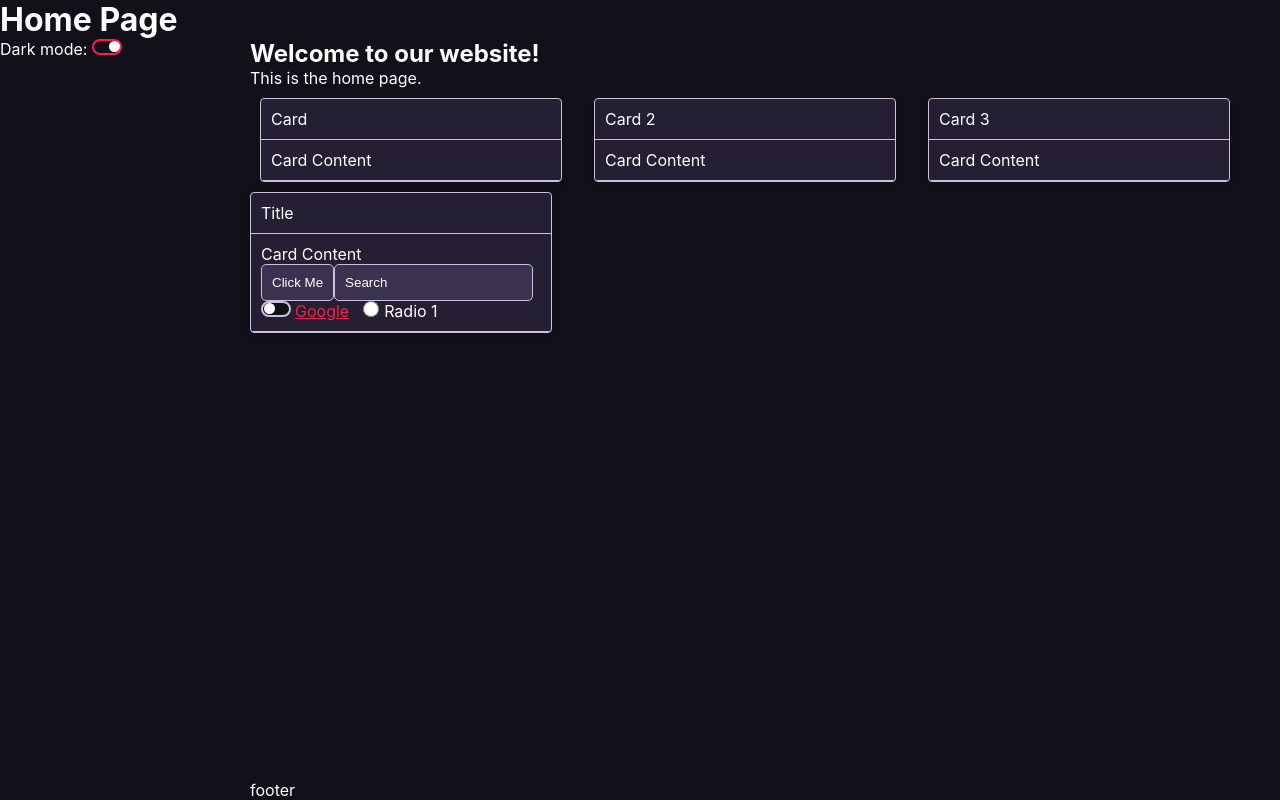
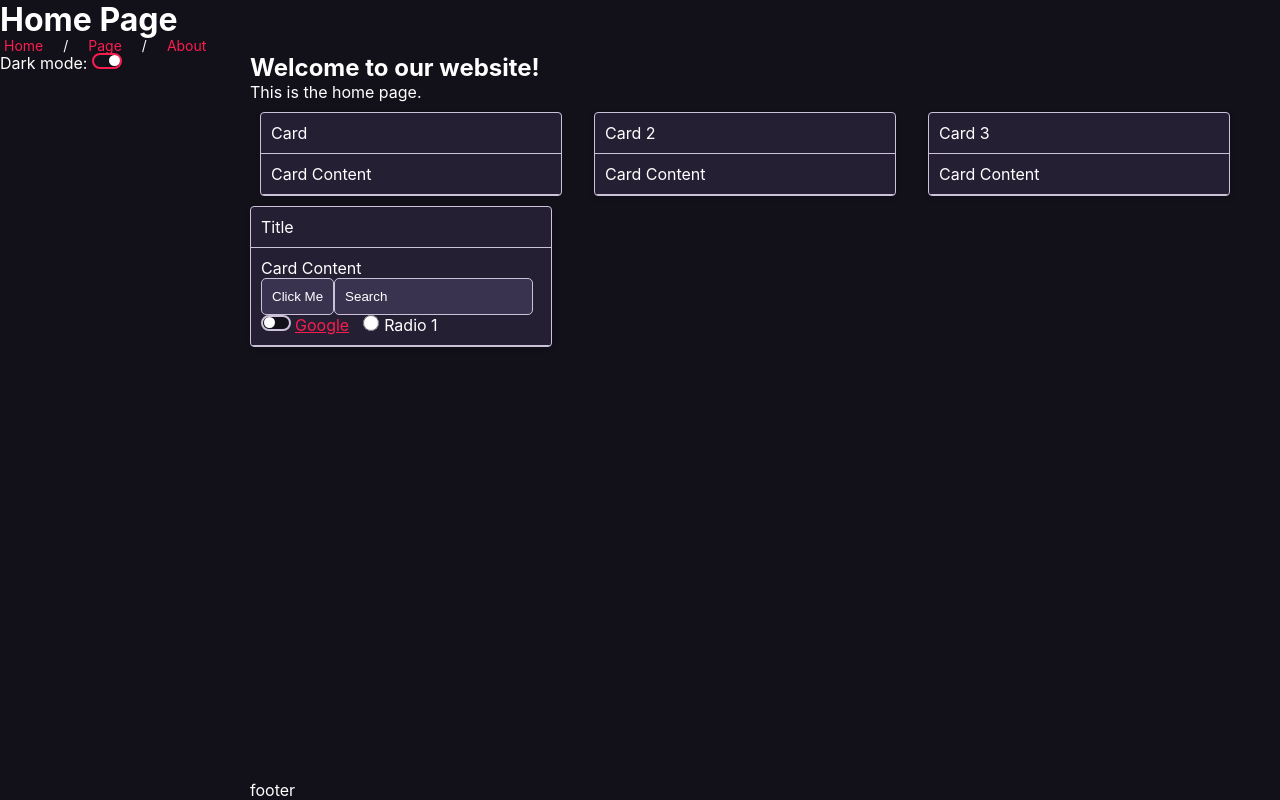
Before and after one commit to PierreChavez/webui, a React (Create React App) app: page / in a window 1280 px wide. Built offline with nearby package versions, Linux system fonts and the light colour scheme.

Commit message:
breadcrumb

```diff
--- /dev/null
+++ b/src/components/atoms/BreadcrumbItem/BreadcrumbItem.jsx
@@ -0,0 +1,11 @@
+import React from 'react';
+import Link from '../Link/Link';
+import styles from './BreadcrumbItem.module.css';
+
+const BreadcrumbItem = ({ children, href }) => (
+  <span className={styles.BreadcrumbItem}>
+  <Link href={href} style={{pointerevents: 'none' }}>{children}</Link>
+</span>
+);
+
+export default BreadcrumbItem;
--- /dev/null
+++ b/src/components/atoms/BreadcrumbItem/BreadcrumbItem.module.css
@@ -0,0 +1,12 @@
+.BreadcrumbItem {
+  cursor: pointer;
+
+}
+
+.BreadcrumbItem a {
+  text-decoration: none;
+}
+
+.BreadcrumbItem:hover {
+  text-decoration: underline;
+}
--- a/src/components/atoms/Link/Link.jsx
+++ b/src/components/atoms/Link/Link.jsx
@@ -1,8 +1,8 @@
 import React from 'react';
 import styles from './Link.module.css';
 
-const Link = ({ href, children }) => (
-  <a href={href} className={styles.Link}>{children}</a>
+const Link = ({ href, children, style }) => (
+  <a href={href} className={styles.Link} style={{...style}}>{children}</a>
 );
 
 export default Link;
--- /dev/null
+++ b/src/components/molecules/Breadcrumb/Breadcrumb.jsx
@@ -0,0 +1,18 @@
+import React from 'react';
+import BreadcrumbItem from '../../atoms/BreadcrumbItem/BreadcrumbItem';
+import styles from './Breadcrumb.module.css';
+
+const Breadcrumb = ({ items, separator }) => (
+  <div className={styles.Breadcrumb}>
+    {items.map((item, index) => (
+      <>
+        {index !== 0 && <span className={styles.separator}>{separator}</span> }
+        <BreadcrumbItem key={index} href={item.href}>
+          {item.text}
+        </BreadcrumbItem>
+      </>
+    ))}
+  </div>
+);
+
+export default Breadcrumb;
--- /dev/null
+++ b/src/components/molecules/Breadcrumb/Breadcrumb.module.css
@@ -0,0 +1,7 @@
+.Breadcrumb {
+  font-size: 14px;
+  line-height: 1;
+  display: flex;
+  gap: 1rem;
+
+}
--- a/src/components/templates/PageTemplate/PageTemplate.jsx
+++ b/src/components/templates/PageTemplate/PageTemplate.jsx
@@ -1,6 +1,7 @@
 import React from 'react';
 import ThemeSwitcher from '../../../themes/ThemeSwitcher';
 import Aside from '../../molecules/Aside/Aside';
+import Breadcrumb from '../../molecules/Breadcrumb/Breadcrumb';
 import Footer from '../../molecules/Footer/Footer';
 import Header from '../../molecules/Header/Header';
 import Main from '../../molecules/Main/Main';
@@ -9,6 +10,7 @@ import Container from '../../organisms/Container/Container';
 const PageTemplate = ({ title, children }) => (
   <Container>
     <Header title={title}>
+    <Breadcrumb separator='/' items={[{ text: 'Home', href: '/' }, { text: 'Page', href: '/page' }, { text: 'About', href: '/about' }]} />
     </Header>
     <Aside width='250px'>      <ThemeSwitcher />
     </Aside>
```
